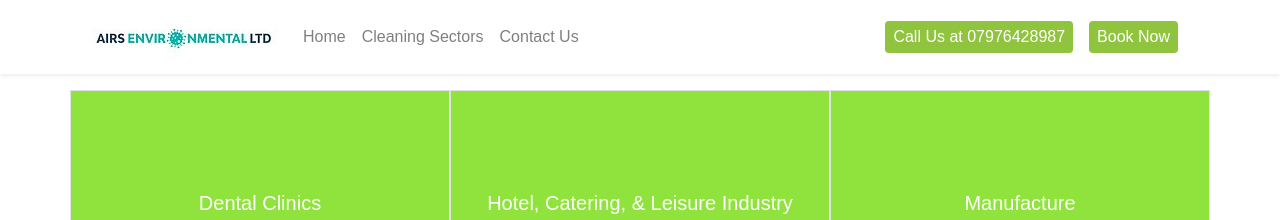
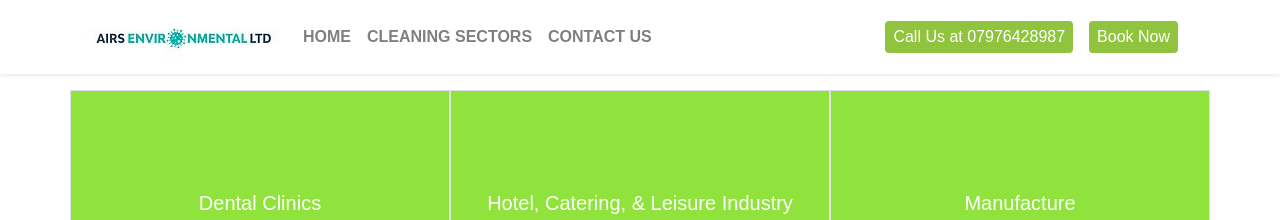
Before and after one commit to adyanmuhammad/airs-2, a Jekyll site: the page built from pages/sectors/index.md, in a window 1280 px wide. Shown: the top 220 px of the page. Built offline with Jekyll 4.4.1, drawn with Linux system fonts in a browser that asks for light colours; nearby versions of some CDN libraries; some web fonts are replaced.

Commit message:
Update header.html

```diff
--- a/_includes/header.html
+++ b/_includes/header.html
@@ -18,17 +18,17 @@
 
       <div class="collapse navbar-collapse" id="navbarSupportedContent">
         <ul class="navbar-nav mr-auto">
-          <li class="nav-item">
+          <li class="nav-item text-uppercase font-weight-bold">
             <a class="nav-link" href="https://adyanmuhammad.github.io/airs-2/">
               Home
             </a>
           </li>
-          <li class="nav-item">
+          <li class="nav-item text-uppercase font-weight-bold">
             <a class="nav-link" href="https://adyanmuhammad.github.io/airs-2/sectors/">
               Cleaning Sectors
             </a>
           </li>
-          <li class="nav-item">
+          <li class="nav-item text-uppercase font-weight-bold">
             <a class="nav-link" href="https://adyanmuhammad.github.io/airs-2/contact/">
               Contact Us
             </a>
```
